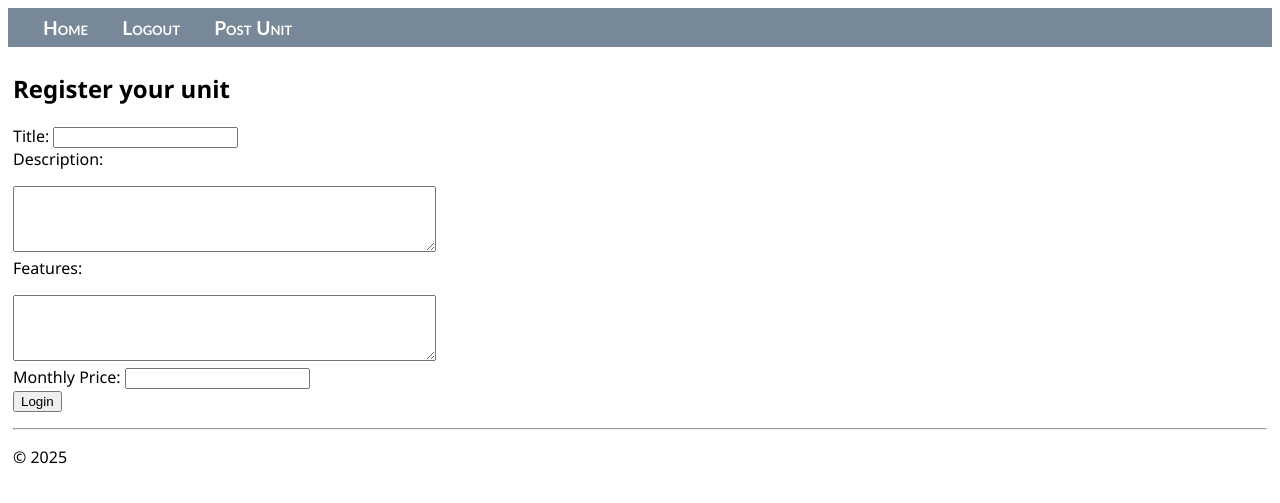
After one commit to DergevorkianJadeCSUN/440Project-Group9, a Flask app: page /post in a window 1280 px wide. The commit adds this page. Shown: the top 503 px of the page. Run offline with Flask 3, Linux system fonts and the light colour scheme; the visitor is signed in with stand-in values (Sample User, id 1).

Commit message:
Added ability to post rental units

```diff
--- a/webapp/auth.py
+++ b/webapp/auth.py
@@ -1,6 +1,6 @@
 from flask import Blueprint, render_template, request, flash, redirect, url_for
 from flask_login import login_user, logout_user, login_required, current_user
-from .models import User
+from .models import User, Rental
 from . import db
 
 auth = Blueprint('auth', __name__)
@@ -52,3 +52,20 @@ def sign_up():
 @login_required
 def details():
     return render_template("details.html", user=current_user)
+
+@auth.route('/post', methods = ['GET', 'POST'])
+@login_required
+def post():
+    if request.method == 'POST':
+        title = request.form.get('title')
+        desc = request.form.get('desc')
+        features = request.form.get('features')
+        price = request.form.get('price')
+
+        new_unit = Rental(title = title, description = desc, features = features, price = price, user = current_user.username)
+        db.session.add(new_unit)
+        db.session.commit()
+        flash('New rental unit created!', 'message')
+        return redirect(url_for('views.home'))
+
+    return render_template("post.html", user = current_user)
--- a/webapp/models.py
+++ b/webapp/models.py
@@ -32,7 +32,7 @@ class Rental(db.Model):
     description = db.Column(db.String(255), nullable = False)
     features = db.Column(db.String(255), nullable = False)
     price = db.Column(db.String(255), nullable = False)
-    date = db.Column(db.Date, nullable = False, server_default=func.now())
+    date = db.Column(db.DateTime(timezone=True), nullable = False, server_default=func.current_date())
     user = db.Column(db.String(50), db.ForeignKey('users.username'))
     review = relationship("Review", backref='rentals')
 
--- a/webapp/templates/layout.html
+++ b/webapp/templates/layout.html
@@ -12,6 +12,7 @@
             <a href="{{ url_for('views.home') }}" class="navbar-brand navbar-item">Home</a>
             {% if current_user.is_authenticated %}
                 <a href="{{ url_for('auth.logout') }}" class="navbar-brand navbar-item">Logout</a>
+                <a href="{{ url_for('auth.post') }}" class="navbar-brand navbar-item">Post Unit</a>
             {% else %}
                 <a href="{{ url_for('auth.login') }}" class="navbar-brand navbar-item">Login</a>
                 <a href="{{ url_for('auth.sign_up') }}" class="navbar-brand navbar-item">Sign Up</a>
--- /dev/null
+++ b/webapp/templates/post.html
@@ -0,0 +1,22 @@
+{% extends "layout.html" %}
+
+{% block title %}Login{% endblock %}
+
+{% block content %}
+    <h2>Register your unit</h2>
+    <form method="POST">
+        <label>Title:</label>
+        <input type="text" name="title" required>
+        <br>
+        <label>Description:</label> <p>
+        <textarea id="desc" name="desc" rows="4" cols="50"></textarea>
+        <br>
+        <label>Features:</label> <p>
+        <textarea id="features" name="features" rows="4" cols="50"></textarea>
+        <br>
+        <label>Monthly Price:</label>
+        <input type="number" name="price" required>
+        <br>
+        <button type="submit">Login</button>
+    </form>
+{% endblock %}
```
